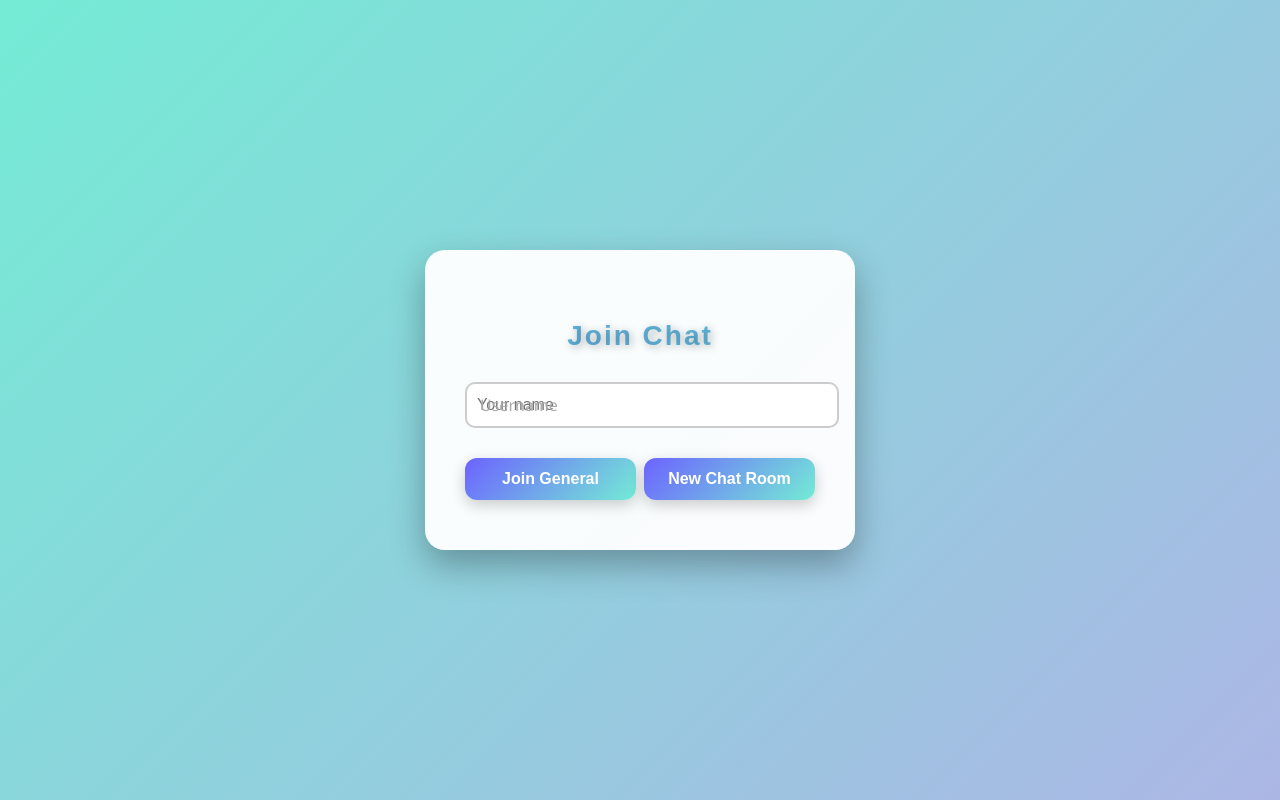
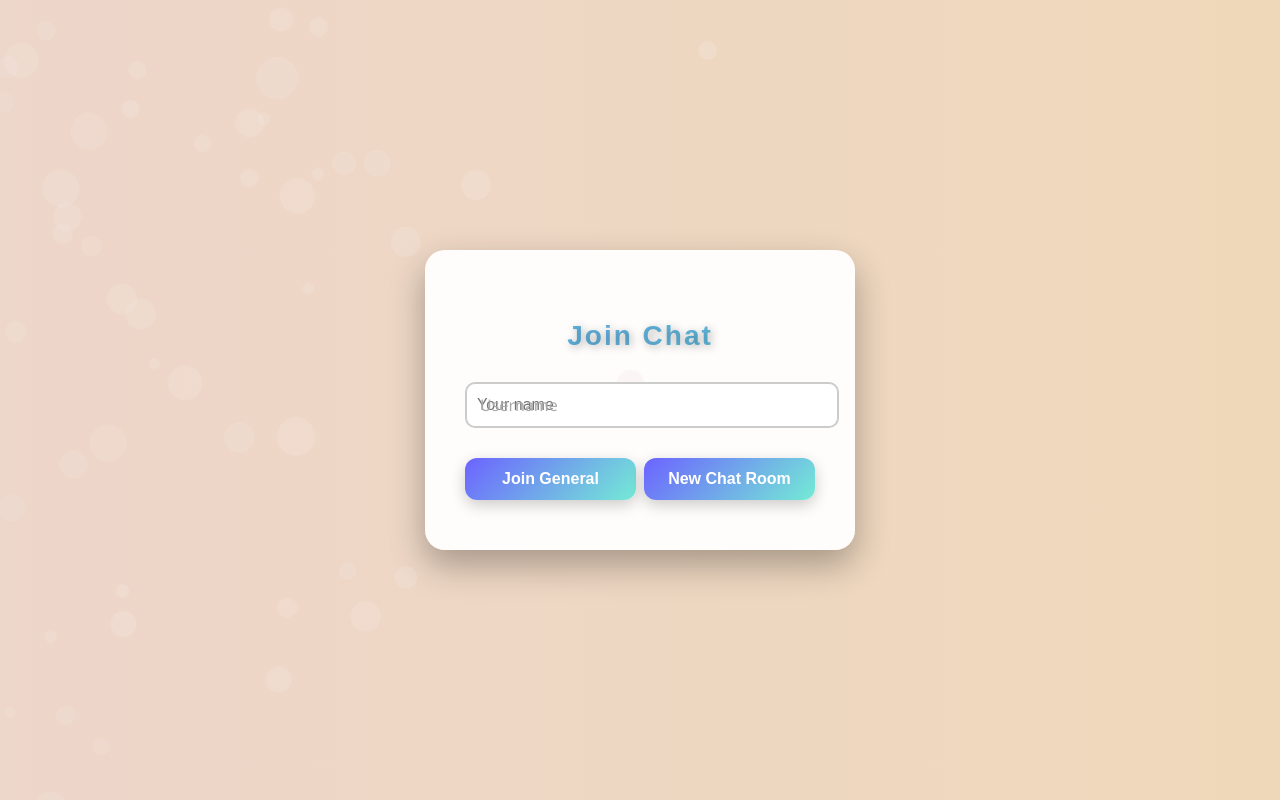
Before and after one commit to samruddhi2503/chat_room, a React (Create React App) app in the folder frontend/: page / in a window 1280 px wide. Built offline with nearby package versions, Linux system fonts and the light colour scheme.

Commit message:
2nd commit – chat app with backend and frontend

```diff
--- a/frontend/src/App.css
+++ b/frontend/src/App.css
@@ -4,9 +4,18 @@
   justify-content: center;
   align-items: center;
   min-height: 100vh;
-  background: linear-gradient(135deg, #74ebd5, #acb6e5);
   font-family: 'Segoe UI', Tahoma, Geneva, Verdana, sans-serif;
+  background: linear-gradient(270deg, #f0d9b3, #e9d2e9, #a1c4fd, #c2e9fb);
+  background-size: 1000% 1000%;
+  animation: gradientBG 15s ease infinite;
 }
+
+@keyframes gradientBG {
+  0% { background-position: 0% 50%; }
+  50% { background-position: 100% 50%; }
+  100% { background-position: 0% 50%; }
+}
+
 
 .login-container {
   background: rgba(255, 255, 255, 0.95);
@@ -361,3 +370,29 @@ h1 {
   50% { background-position: 100% 50%; }
   100% { background-position: 0% 50%; }
 }
+/* Floating bubbles */
+.bubble {
+  position: absolute;
+  left: -50px; /* start slightly off-screen */
+  background: rgba(245, 233, 228, 0.63); /* transparent white */
+  border-radius: 50%;
+  pointer-events: none; /* so it doesn't block clicks */
+  animation-name: floatRight;
+  animation-timing-function: linear;
+  animation-iteration-count: infinite;
+}
+
+/* Move bubbles left-to-right across the screen */
+@keyframes floatRight {
+  0% {
+    transform: translateX(0) scale(1);
+    opacity: 0.3;
+  }
+  50% {
+    opacity: 0.5;
+  }
+  100% {
+    transform: translateX(110vw) scale(1.2);
+    opacity: 0;
+  }
+}
--- a/frontend/src/App.js
+++ b/frontend/src/App.js
@@ -1,12 +1,13 @@
-// App.js
+// src/App.js
 import React, { useState, useRef, useEffect } from "react";
 import "./App.css";
+import Bubbles from "./Bubbles";
 
 function App() {
   const [username, setUsername] = useState("");
   const [connected, setConnected] = useState(false);
   const [room, setRoom] = useState("general");
-  const [messages, setMessages] = useState([]); // messages for current room (oldest->newest)
+  const [messages, setMessages] = useState([]);
   const [input, setInput] = useState("");
   const [activeUsers, setActiveUsers] = useState([]);
   const [showActiveUsers, setShowActiveUsers] = useState(false);
@@ -16,10 +17,12 @@ function App() {
 
   // helper for deterministic keys/colors
   const userColors = useRef({});
-  const getRandomColor = (user) => `hsl(${Math.floor(Math.abs(hashCode(user)) % 360)}, 70%, 85%)`;
+  const getRandomColor = (user) =>
+    `hsl(${Math.floor(Math.abs(hashCode(user)) % 360)}, 70%, 85%)`;
   function hashCode(str = "") {
     let h = 0;
-    for (let i = 0; i < str.length; i++) h = (Math.imul(31, h) + str.charCodeAt(i)) | 0;
+    for (let i = 0; i < str.length; i++)
+      h = (Math.imul(31, h) + str.charCodeAt(i)) | 0;
     return h;
   }
   const getUserColor = (user) => {
@@ -27,22 +30,21 @@ function App() {
     return userColors.current[user];
   };
 
-  // join room: closes any previous ws, opens new one to given room
+  // --- WebSocket functions ---
   const joinRoom = (roomName = "general") => {
     if (!username) return alert("Enter a username first");
 
-    // close old
     if (ws.current) {
       try { ws.current.close(); } catch (e) {}
       ws.current = null;
     }
 
     setRoom(roomName);
-    setMessages([]);      // clear UI while history arrives
+    setMessages([]);
     setActiveUsers([]);
     setShowActiveUsers(false);
 
-    const socketUrl = `ws://127.0.0.1:8000/ws/${roomName}/${encodeURIComponent(username)}`;
+    const socketUrl = `ws://127.0.0.1:8000/ws/${encodeURIComponent(username)}`;
     ws.current = new WebSocket(socketUrl);
 
     ws.current.onopen = () => {
@@ -55,13 +57,10 @@ function App() {
       try { data = JSON.parse(ev.data); } catch (e) { console.warn("invalid json", ev.data); return; }
 
       if (data.type === "history") {
-        // replace messages with server history (expected oldest->newest)
         setMessages(Array.isArray(data.messages) ? data.messages : []);
       } else if (data.type === "message") {
-        // append authoritative message (server created time & id)
         setMessages((prev) => {
-          // simple dedupe by id (avoid accidental duplicates)
-          if (data.id && prev.some(m => m.id === data.id)) return prev;
+          if (data.id && prev.some((m) => m.id === data.id)) return prev;
           return [...prev, data];
         });
       } else if (data.type === "active_users") {
@@ -76,48 +75,39 @@ function App() {
 
     ws.current.onerror = (err) => {
       console.error("WebSocket error:", err);
-      // do not setConnected(false) here — onclose will follow
     };
   };
 
-  // send message — do NOT add locally; wait for server broadcast
-  const sendMessage = () => {
-    if (!ws.current || ws.current.readyState !== WebSocket.OPEN) {
-      console.warn("WebSocket not open");
-      return;
-    }
-    if (!input) return;
-
-    const payload = {
-      // don't send time or id — server will canonicalize them
-      username,
-      content: input
-    };
-    ws.current.send(JSON.stringify(payload));
-    setInput("");
-  };
-
-  // scroll to bottom on new messages
-  useEffect(() => {
-    messagesEndRef.current?.scrollIntoView({ behavior: "smooth" });
-  }, [messages]);
-
-  // helper to format time safely
-  const formatTime = (iso) => {
-    if (!iso) return "";
-    const d = new Date(iso);
-    if (isNaN(d)) return ""; // invalid
-    return d.toLocaleTimeString([], { hour: "2-digit", minute: "2-digit" });
-  };
-
-  // create a new room (unique) and join it
   const createNewRoom = () => {
     const roomName = "room_" + Date.now().toString(36);
     joinRoom(roomName);
   };
 
+  const sendMessage = () => {
+    if (!ws.current || ws.current.readyState !== WebSocket.OPEN) return;
+    if (!input) return;
+
+    const payload = { username, content: input };
+    ws.current.send(JSON.stringify(payload));
+    setInput("");
+  };
+
+  useEffect(() => {
+    messagesEndRef.current?.scrollIntoView({ behavior: "smooth" });
+  }, [messages]);
+
+  const formatTime = (iso) => {
+    if (!iso) return "";
+    const d = new Date(iso);
+    if (isNaN(d)) return "";
+    return d.toLocaleTimeString([], { hour: "2-digit", minute: "2-digit" });
+  };
+
   return (
-    <div className="app-bg">
+    <div className="app-bg" style={{ position: "relative", overflow: "hidden" }}>
+      {/* Floating bubbles — always behind content */}
+      <Bubbles count={50} />
+
       {!connected ? (
         <div className="login-container">
           <h1 className="login-title">Join Chat</h1>
@@ -142,14 +132,14 @@ function App() {
         </div>
       ) : (
         <div className="chat-container">
-          <div style={{display: "flex", justifyContent: "space-between", alignItems: "center", marginBottom: 12}}>
+          <div style={{ display: "flex", justifyContent: "space-between", alignItems: "center", marginBottom: 12 }}>
             <h2 className="chat-title">Group Chat — {room}</h2>
 
             <div>
               <button className="dashboard-btn" onClick={() => setShowActiveUsers(v => !v)}>
                 Active Users
               </button>
-              <button className="dashboard-btn" onClick={createNewRoom} style={{marginLeft:8}}>
+              <button className="dashboard-btn" onClick={createNewRoom} style={{ marginLeft: 8 }}>
                 New Chat Room
               </button>
             </div>
@@ -158,7 +148,7 @@ function App() {
           {showActiveUsers && (
             <div className="active-users-list">
               <strong>Active users:</strong>
-              <div style={{marginTop:8}}>
+              <div style={{ marginTop: 8 }}>
                 {activeUsers.length ? activeUsers.map(u => <div key={u}>{u}</div>) : <div>No active users</div>}
               </div>
             </div>
--- /dev/null
+++ b/frontend/src/Bubbles.js
@@ -0,0 +1,38 @@
+// Bubbles.js
+import React, { useEffect, useState } from "react";
+import "./App.css"; // reuses bubble styles
+
+const Bubbles = ({ count = 75 }) => {
+  const [bubbles, setBubbles] = useState([]);
+
+  useEffect(() => {
+    // generate random bubbles
+    const b = Array.from({ length: count }, () => ({
+      top: Math.random() * 100 + "%",          // random vertical position
+      size: Math.random() * 30 + 10 + "px",    // random size
+      duration: Math.random() * 15 + 10 + "s", // random animation duration
+      delay: Math.random() * 5 + "s",          // random animation delay
+    }));
+    setBubbles(b);
+  }, [count]);
+
+  return (
+    <>
+      {bubbles.map((b, idx) => (
+        <div
+          key={idx}
+          className="bubble"
+          style={{
+            top: b.top,
+            width: b.size,
+            height: b.size,
+            animationDuration: b.duration,
+            animationDelay: b.delay,
+          }}
+        />
+      ))}
+    </>
+  );
+};
+
+export default Bubbles;
```
Also changed, not shown: 1 other file (tests, documents, lock files or other folders).
